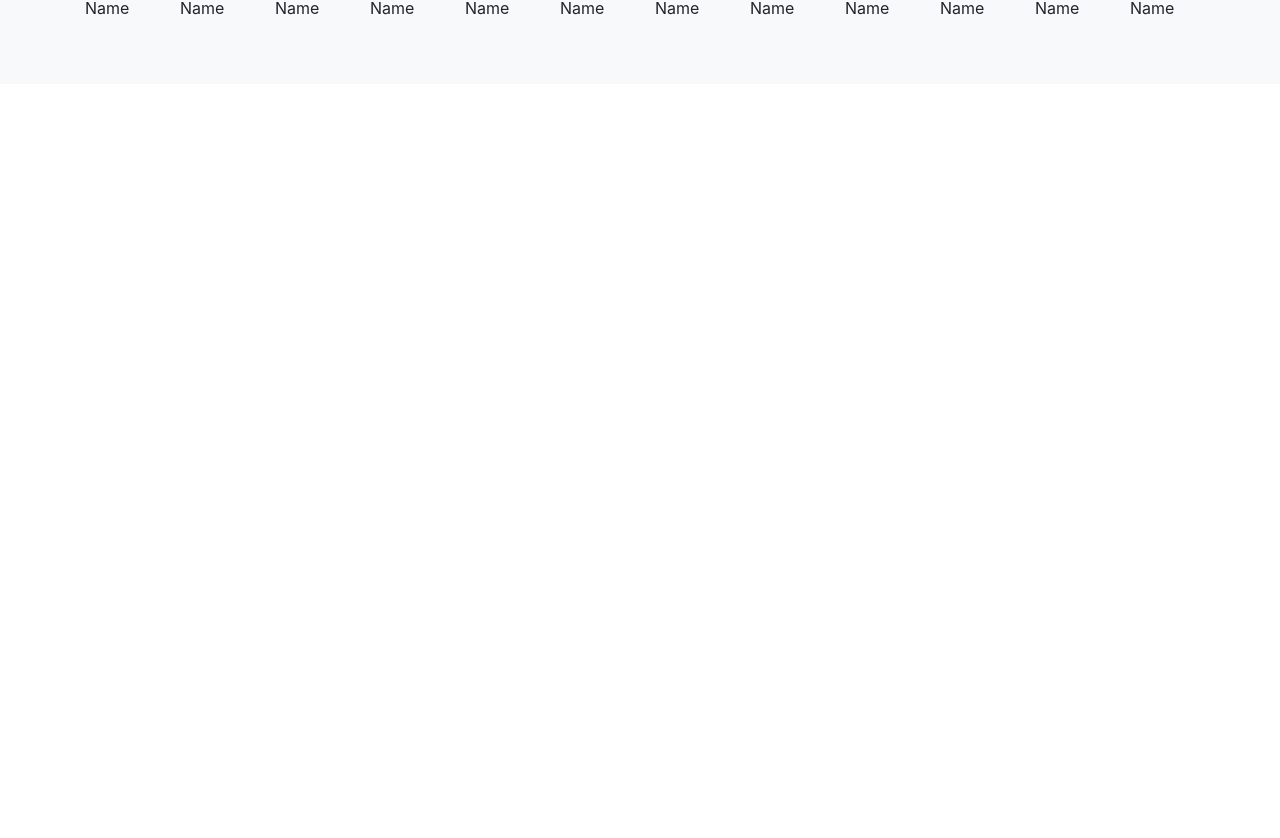
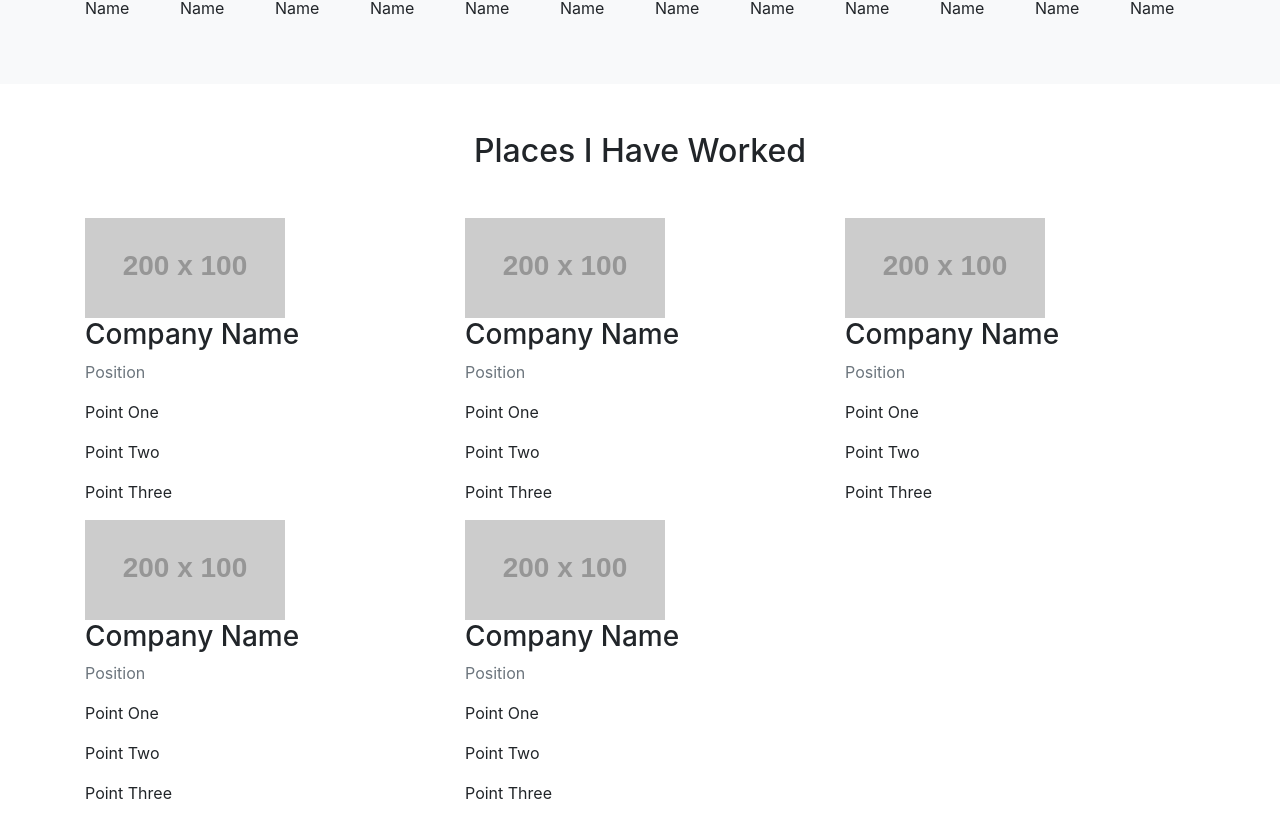
Before and after one commit to chris-baird/chrisbaird.dev, a React (Create React App) app in the folder client/: page / in a window 1280 px wide. Shown: the part 2575-3413 px from the top of the page. Before the commit the page ends 2659 px from the top, so only its background shows below. Built offline with nearby package versions, Linux system fonts and the light colour scheme.

Commit message:
Work experience
Created work experience section with placeholder information.

```diff
--- a/client/src/App.js
+++ b/client/src/App.js
@@ -3,6 +3,7 @@ import Landing from "./sections/Landing";
 import Projects from "./sections/Projects";
 import About from "./sections/About";
 import Technologies from "./sections/Technologies";
+import Work from "./sections/Work";
 function App() {
   return (
     <div className="App">
@@ -11,6 +12,7 @@ function App() {
       <About />
       <Projects />
       <Technologies />
+      <Work />
     </div>
   );
 }
--- /dev/null
+++ b/client/src/componets/WorkCard.js
@@ -0,0 +1,15 @@
+import React from "react";
+import { Col } from "reactstrap";
+
+export default function WorkCard() {
+  return (
+    <Col xs="12" sm="12" md="4" lg="4" xl="4">
+      <img src="https://via.placeholder.com/200x100" alt="Work" />
+      <h3>Company Name</h3>
+      <p className="text-muted">Position</p>
+      <p>Point One</p>
+      <p>Point Two</p>
+      <p>Point Three</p>
+    </Col>
+  );
+}
--- a/client/src/sections/Work.js
+++ b/client/src/sections/Work.js
@@ -0,0 +1,20 @@
+import React from "react";
+import { Container, Row } from "reactstrap";
+import WorkCard from "../componets/WorkCard";
+
+export default function Work() {
+  return (
+    <section>
+      <Container className="mt-5 mb-5">
+        <h2 className="mb-5 text-center">Places I Have Worked</h2>
+        <Row>
+          <WorkCard />
+          <WorkCard />
+          <WorkCard />
+          <WorkCard />
+          <WorkCard />
+        </Row>
+      </Container>
+    </section>
+  );
+}
```
